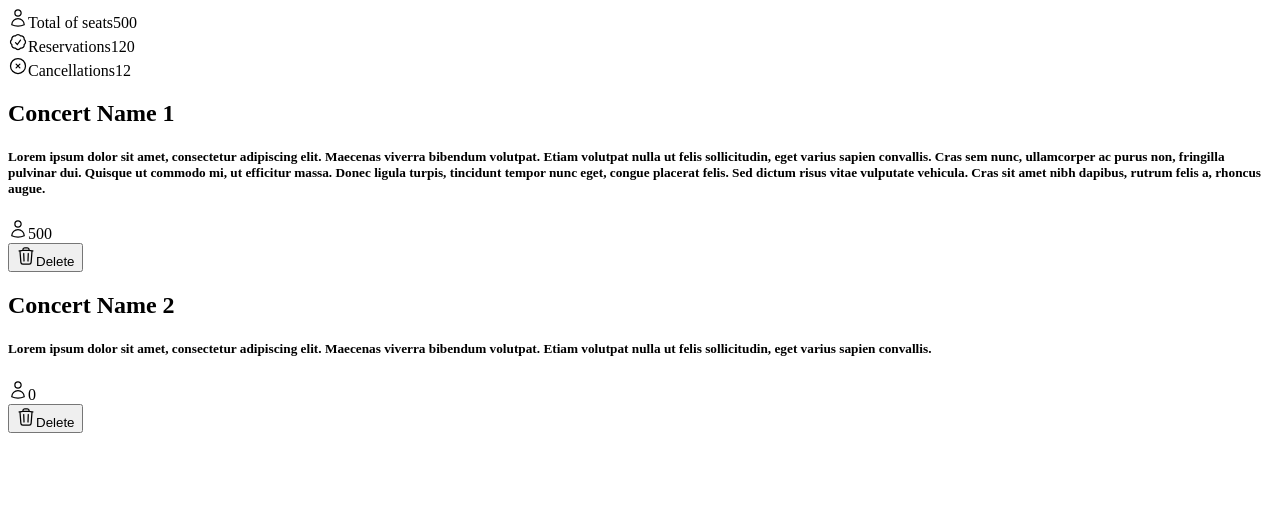
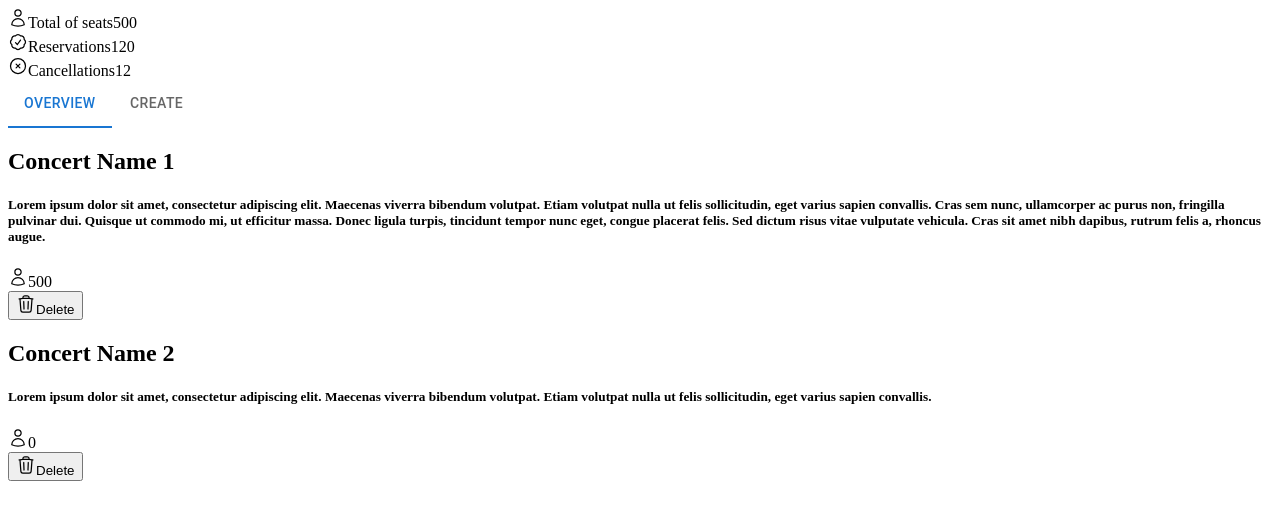
Before and after one commit to kevinleey/DataWowTest, a Next.js app: page / in a window 1280 px wide. Shown: the top 520 px of the page. Built offline with nearby package versions, Linux system fonts and the light colour scheme.

Commit message:
feat: add support for tabs using materialui

```diff
--- a/app/page.tsx
+++ b/app/page.tsx
@@ -1,5 +1,10 @@
+"use client";
+
 import ConcertList from "./_components/ConcertList";
 import Statistics from "./_components/Statistics";
+import Tabs from "@mui/material/Tabs";
+import Tab from "@mui/material/Tab";
+import { useState } from "react";
 
 const mockConcerts = [
   {
@@ -18,17 +23,50 @@ const mockConcerts = [
   },
 ];
 
+interface TabPanelProps {
+  children?: React.ReactNode;
+  index: number;
+  value: number;
+}
+
+function CustomTabPanel(props: TabPanelProps) {
+  const { children, value, index, ...other } = props;
+
+  return (
+    <div
+      role="tabpanel"
+      hidden={value !== index}
+      id={`simple-tabpanel-${index}`}
+      aria-labelledby={`simple-tab-${index}`}
+      {...other}
+    >
+      {value === index && children}
+    </div>
+  );
+}
+
 function getConcerts() {
   return mockConcerts;
 }
 
 export default function HomePage() {
   const concerts = getConcerts();
+  const [value, setValue] = useState(0);
+
+  const handleChange = (event: React.SyntheticEvent, newValue: number) => {
+    setValue(newValue);
+  };
 
   return (
     <div className="page">
       <Statistics />
-      <ConcertList concerts={concerts} />
+      <Tabs className="tab-container" value={value} onChange={handleChange}>
+        <Tab label="Overview" />
+        <Tab label="Create" />
+      </Tabs>
+      <CustomTabPanel index={0} value={value}>
+        <ConcertList concerts={concerts} />
+      </CustomTabPanel>
     </div>
   );
 }
--- a/package.json
+++ b/package.json
@@ -9,6 +9,11 @@
     "lint": "next lint"
   },
   "dependencies": {
+    "@emotion/cache": "^11.11.0",
+    "@emotion/react": "^11.11.4",
+    "@emotion/styled": "^11.11.5",
+    "@mui/material": "^5.15.18",
+    "@mui/material-nextjs": "^5.15.11",
     "next": "14.2.3",
     "react": "^18",
     "react-dom": "^18"
```
Also changed, not shown: app/theme.ts (added, +21 -0 lines), 1 other file (tests, documents, lock files or other folders).
